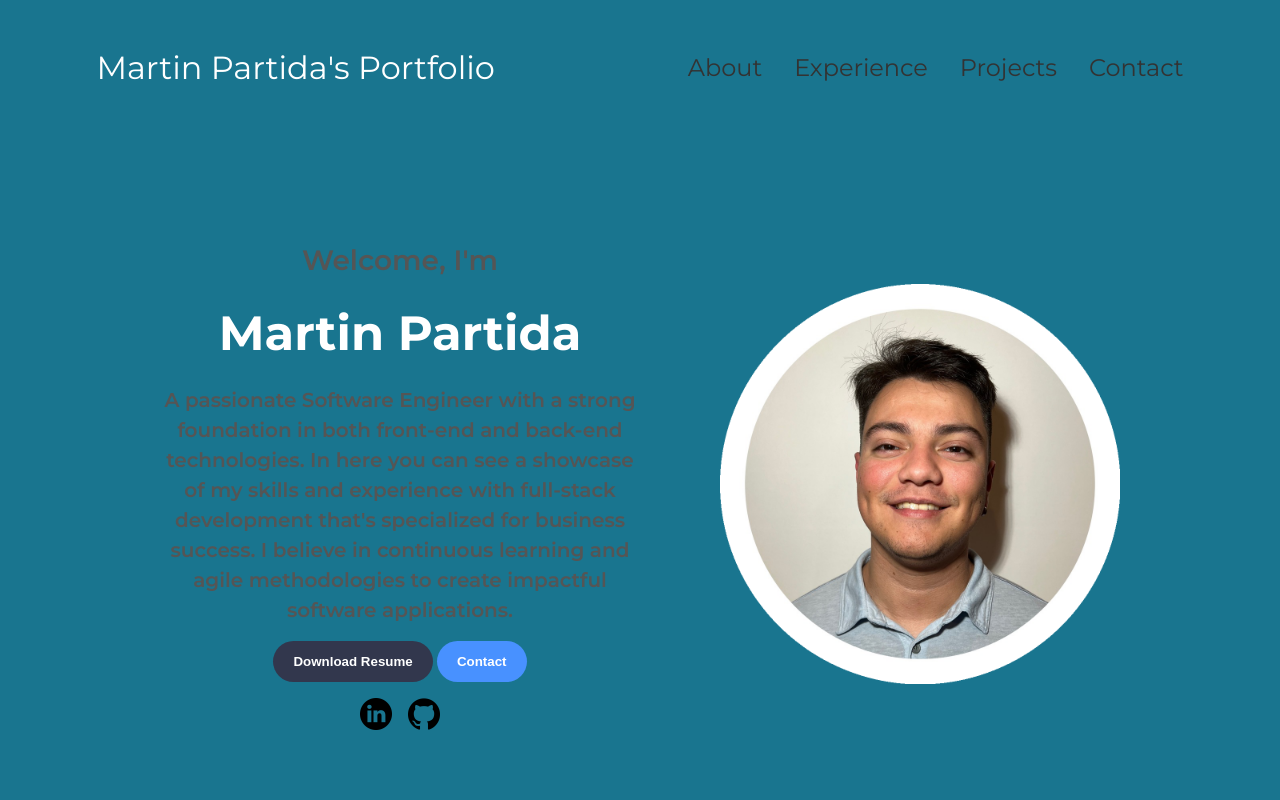
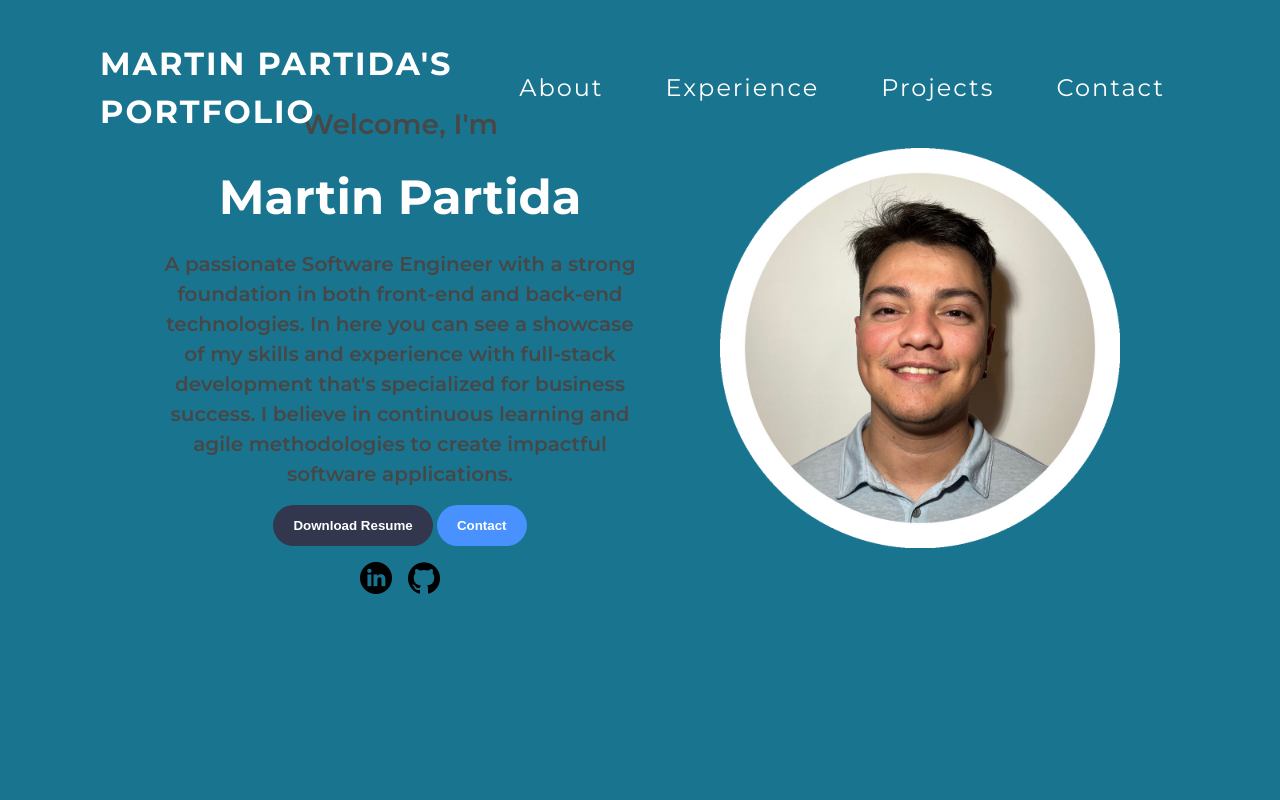
Before and after one commit to mrtnprtd/Web_Resume, a website: page index.html in a window 1280 px wide. Shown: the top 800 px of the page. Drawn offline with Linux system fonts and the light colour scheme.

Commit message:
Added sticky navbar

```diff
--- a/index.html
+++ b/index.html
@@ -15,18 +15,16 @@
   </head>
 
   <body>
-    <!-- Desktop-Nav Section -->
-    <nav id="desktop-nav">
-      <div class="logo">Martin Partida's Portfolio</div>
-      <div>
+    <!-- Sticky-Nav Section -->
+    <header id="desktop-nav">
+      <a href="#" class="logo">Martin Partida's Portfolio</a>
       <ul class="nav-links">
         <li><a href="#about">About</a></li>
         <li><a href="#experience">Experience</a></li>
         <li><a href="#projects">Projects</a></li>
         <li><a href="#contact">Contact</a></li>
       </ul>
-      </div>
-    </nav>
+    </header>
     <!-- Ham-Nav -->
     <nav id="hamburger-nav">
       <div class="logo">Martin Partida</div>
@@ -389,7 +387,12 @@
       </nav>
       <p class="copyright">&copy; 2023 Martin Partida. All Rights Reserved</p>
     </footer>
-
+    <script type="text/javascript">
+      window.addEventListener("scroll", function () {
+        var header = document.querySelector("header");
+        header.classList.toggle("sticky", window.scrollY > 0);
+      });
+    </script>
     <script src="script.js"></script>
   </body>
 </html>
--- a/style.css
+++ b/style.css
@@ -20,9 +20,64 @@ body {
   line-height: 1.5;
   background: var(--body-bg);
   color: white;
-  /*
-  display: grid;
-  grid-template-columns: 20rem 1fr; */
+  min-height: 200vh;
+}
+
+/******************************* STICKY NAVBAR *******************************/
+header {
+  position: fixed;
+  top: 0;
+  left: 0;
+  width: 100%;
+  display: flex;
+  justify-content: space-between;
+  align-items: center;
+  transition: 0.6s;
+  padding: 40px 100px;
+  z-index: 100000;
+}
+
+header.sticky {
+  padding: 5px 100px;
+  background: #fff;
+}
+
+header .logo {
+  position: relative;
+  font-weight: 700;
+  color: #fff;
+  text-decoration: none;
+  font-size: 2rem;
+  text-transform: uppercase;
+  letter-spacing: 2px;
+  transition: 0.6s;
+}
+
+header ul {
+  position: relative;
+  display: flex;
+  justify-content: center;
+  align-items: center;
+}
+
+header ul li {
+  position: relative;
+  list-style: none;
+}
+
+header ul li a {
+  position: relative;
+  margin: 0 15px;
+  text-decoration: none;
+  color: #fff;
+  letter-spacing: 2px;
+  font-weight: 500px;
+  transition: 0.6s;
+}
+
+header.sticky .logo,
+header.sticky ul li a {
+  color: #000;
 }
 
 html {
@@ -31,7 +86,7 @@ html {
 
 /*paragraph elements*/
 p {
-  color: rgb(85, 85, 85);
+  color: rgb(71, 71, 71);
 }
 
 /* links */
@@ -69,23 +124,7 @@ nav {
   font-size: 2rem;
 }
 
-.logo:hover {
-  cursor: default;
-}
-
 /*  ========================= Utility Classes ============================ */
-
-.container {
-  max-width: 1100px;
-  margin: 0 auto;
-  padding: 0 15px; /*  add some padding on the left: 0 and right:15 sides */
-}
-
-.container-sm {
-  max-width: 800px;
-  margin: 0 auto;
-  padding: 0 15px;
-}
 
 /* Buttons */
 
```
Lines whose indentation alone changed are shown as unchanged.
